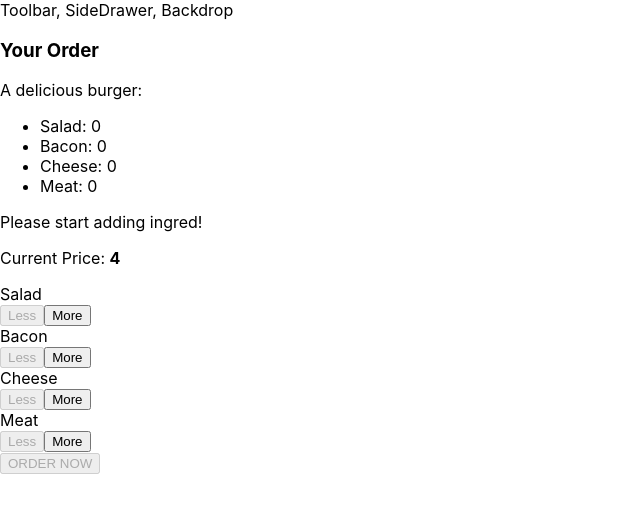
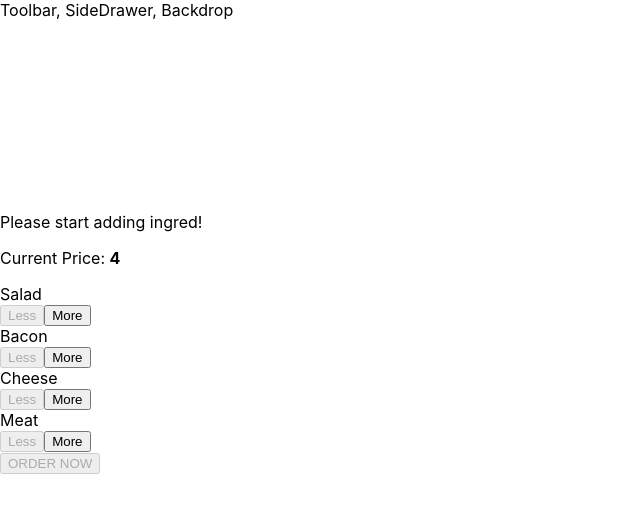
Before and after one commit to wisezt/react-acessingaserver, a React app: page / in a window 1280 px wide. Shown: the top 512 px of the page, without its empty margins (0-640 px from the left). Built offline with nearby package versions, Linux system fonts and the light colour scheme.

Commit message:
Tutorial 163 How to show up a modal?

```diff
--- a/src/components/Burger/BuildControls/BuildControls.js
+++ b/src/components/Burger/BuildControls/BuildControls.js
@@ -33,6 +33,7 @@ const buildControls = (props) => (
 
         <button className={classes.OrderButton}
                     disabled={!props.purchasable}
+                    onClick={props.ordered}
         >ORDER NOW</button>
 
 
--- a/src/components/UI/Modal/Modal.js
+++ b/src/components/UI/Modal/Modal.js
@@ -2,8 +2,13 @@ import React from 'react';
 
 import classes from './Modal.css';
 
-const modal = (props) =>(
-    <div className={classes.Modal}>
+const modal = (props) => (
+    <div className={classes.Modal}
+         style={{
+             transform: props.show ? 'translateY(0)' : 'translateY(-100vh)',
+             //opacity: props.show ? '1' : '0'
+         }}
+    >
         {props.children}
     </div>
 );
--- a/src/containers/BurgerBuilder.js
+++ b/src/containers/BurgerBuilder.js
@@ -20,7 +20,8 @@ class BugerBuider extends Component {
             meat: 0
         },
         totalPrice: 4,
-        purchasable: false
+        purchasable: false,
+        purchasing:false
 
     }
 
@@ -68,6 +69,9 @@ updatePurchaseState(ingredients){
         this.updatePurchaseState(updatedIngredients);
     }
 
+    purchaseHander = () =>{
+        this.setState({purchasing: true});
+    }
 
 
 
@@ -81,8 +85,9 @@ updatePurchaseState(ingredients){
 
         return (
             <>
-            <Modal>
-                <OrderSummary ingredients={this.state.ingredients}/>
+            <Modal show={this.state.purchasing}>
+                <OrderSummary
+                    ingredients={this.state.ingredients}/>
             </Modal>
                 <Burger ingredients={this.state.ingredients}/>
                 <BuildControls
@@ -91,6 +96,7 @@ updatePurchaseState(ingredients){
                     disabled={disabledInfo}
                     price={this.state.totalPrice}
                     purchasable={this.state.purchasable}
+                    ordered={this.purchaseHander}
                 />
 
             </>
```
